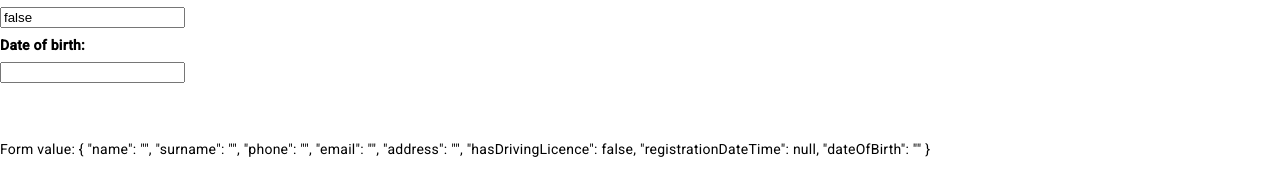
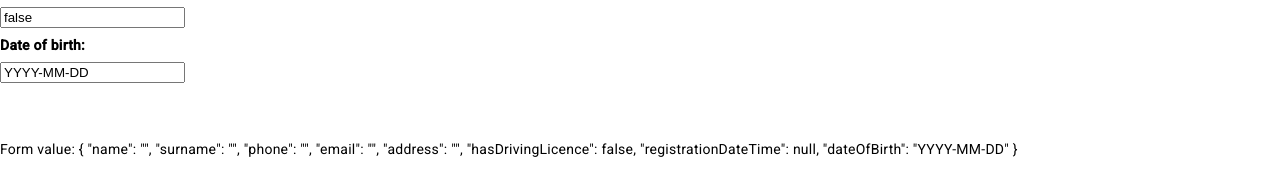
Before and after one commit to keidio/car-rental-project, an Angular app in the folder frontend/: page /clients in a window 1280 px wide. Shown: the part 660-854 px from the top of the page. Built offline with nearby package versions, Linux system fonts and the light colour scheme; no server answers.

Commit message:
Client's form fields validations

```diff
--- a/frontend/src/app/components/clients/clients.component.html
+++ b/frontend/src/app/components/clients/clients.component.html
@@ -75,7 +75,7 @@
   <mat-paginator [pageSizeOptions]="[5, 10, 25, 100]" aria-label="Select page of users"></mat-paginator>
 </div>
 <div>
-  <form [formGroup]="clientForm">
+  <form [formGroup]="clientForm" (ngSubmit)="onSubmit()">
     <label for="name">Name:</label>
     <input formControlName="name" type="text" id="name">
 
--- a/frontend/src/app/components/clients/clients.component.ts
+++ b/frontend/src/app/components/clients/clients.component.ts
@@ -21,14 +21,14 @@ export class ClientsComponent implements OnInit {
   @ViewChild(MatSort) sort!: MatSort;
 
   clientForm = new FormGroup({
-    name: new FormControl('', Validators.required),
-    surname: new FormControl('', Validators.required),
-    phone: new FormControl('', Validators.required),
-    email: new FormControl('', Validators.required),
+    name: new FormControl('', [Validators.required, Validators.minLength(2)]),
+    surname: new FormControl('', [Validators.required, Validators.minLength(2)]),
+    phone: new FormControl('', [Validators.required, Validators.minLength(7)]),
+    email: new FormControl('', [Validators.required, Validators.email]),
     address: new FormControl(''),
     hasDrivingLicence: new FormControl(false, Validators.required ),
     registrationDateTime: new FormControl(null),
-    dateOfBirth: new FormControl('', Validators.required)
+    dateOfBirth: new FormControl('YYYY-MM-DD', [Validators.required, Validators.minLength(10)])
   });
 
   constructor(
@@ -56,4 +56,9 @@ export class ClientsComponent implements OnInit {
       this.dataSource.paginator.firstPage();
     }
   }
+
+  onSubmit() {
+    console.log(`data to send: ${JSON.stringify(this.clientForm.value, null, 2)}`);
+
+  }
 }
```
